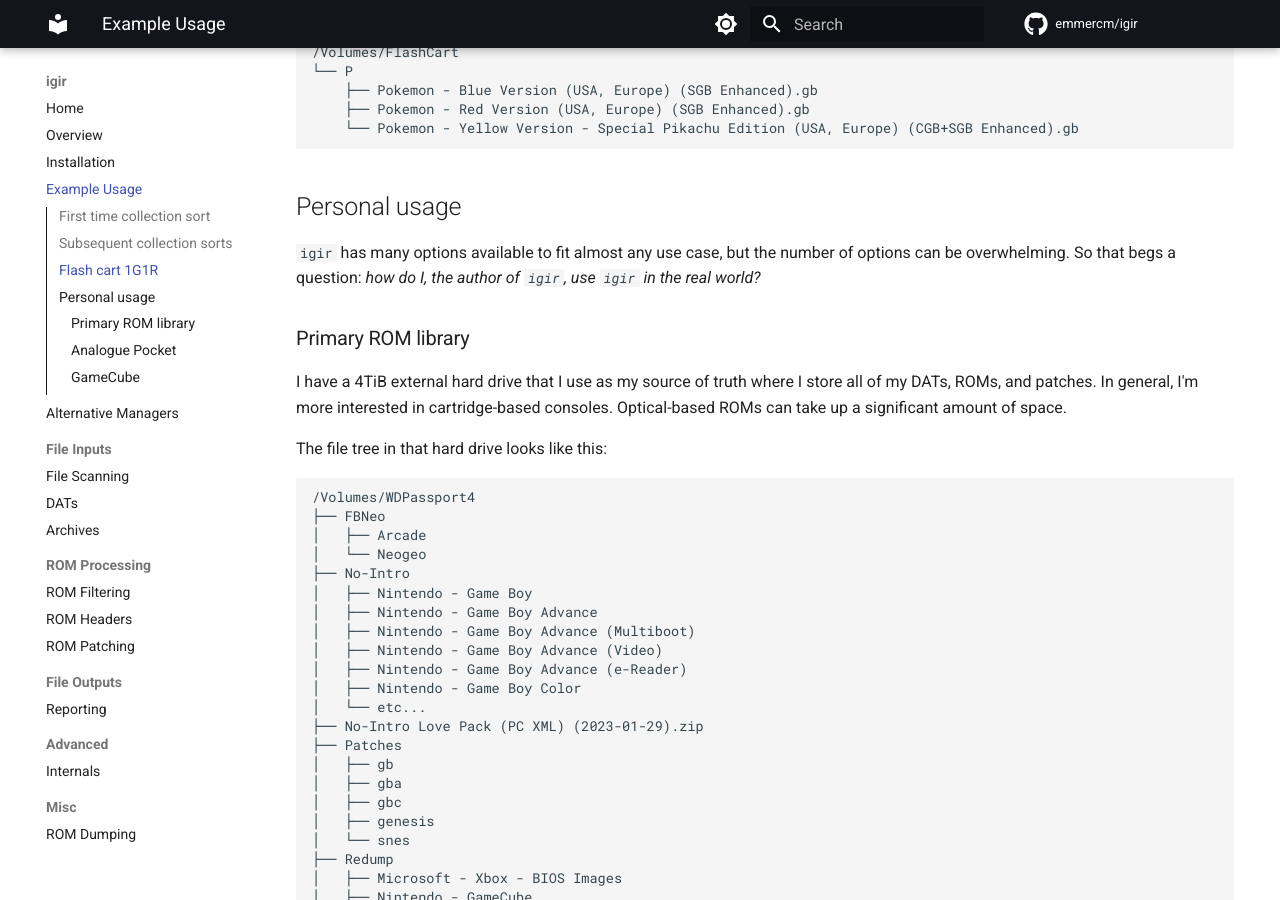
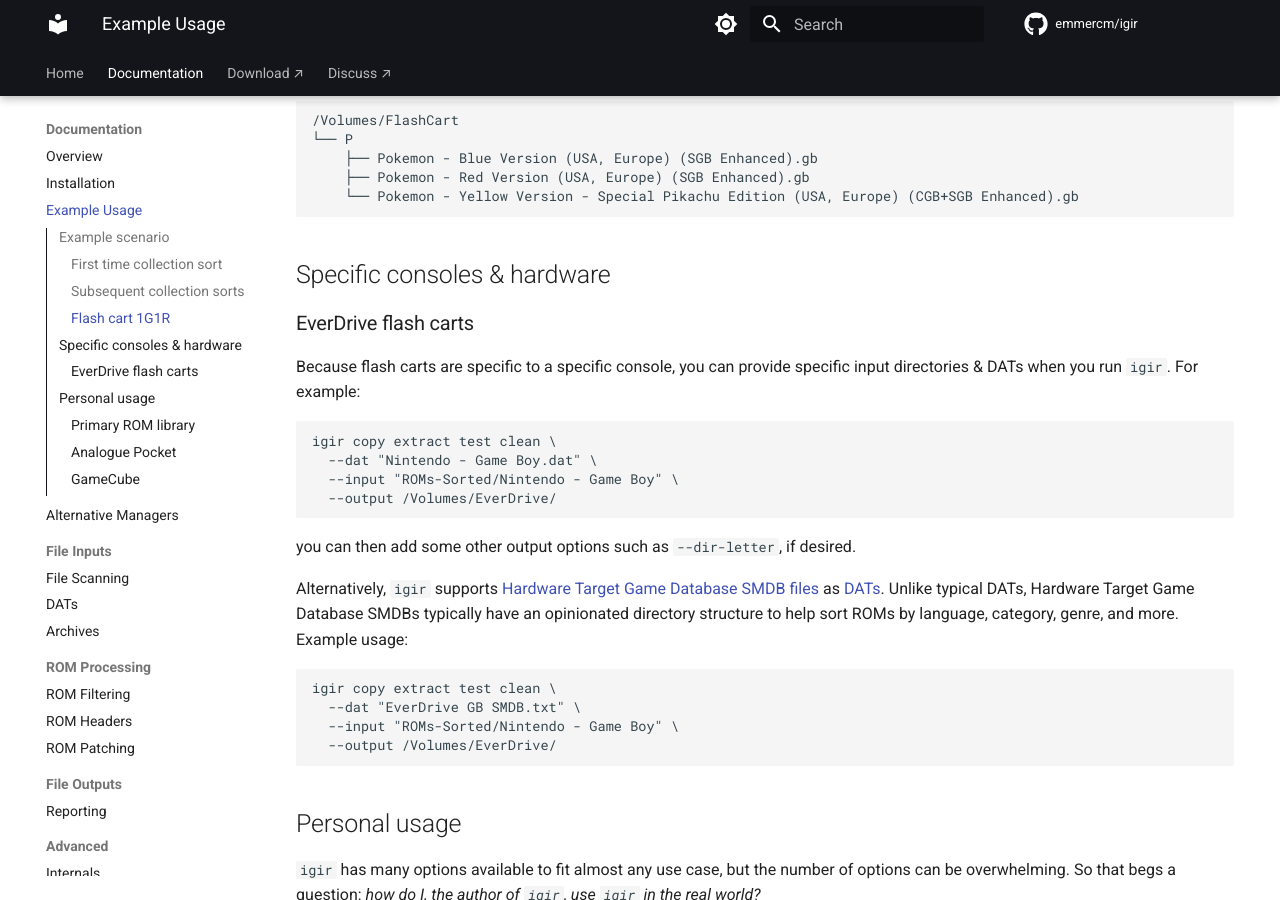
Before and after one commit to emmercm/igir, an MkDocs documentation site: the page built from docs/examples.md, in a window 1280 px wide and 900 px high, scrolled down 2038 px. Built offline with MkDocs 1.6.1 and Material for MkDocs 9.7.7, drawn with Linux system fonts in a browser that asks for light colours; comment, search, counter and statistics services are not loaded.

Commit message:
Docs: update (#384)

````diff
--- a/docs/examples.md
+++ b/docs/examples.md
@@ -2,7 +2,9 @@
 
 _See the `igir --help` message for a few common examples._
 
-## First time collection sort
+## Example scenario
+
+### First time collection sort
 
 First, you need to download a set of [DATs](dats.md). For these examples I'll assume you downloaded a No-Intro daily P/C XML `.zip`.
 
@@ -33,7 +35,7 @@
     └── Pokemon Pinball (USA, Australia) (Rumble Version) (SGB Enhanced) (GB Compatible).zip
 ```
 
-## Subsequent collection sorts
+### Subsequent collection sorts
 
 Let's say that we've done the above first time sort and were happy with the results. We can now consider the `ROMs-Sorted/` directory to be our primary collection, every file in there has been matched to a DAT.
 
@@ -67,7 +69,7 @@
     └── Pokemon Pinball (USA, Australia) (Rumble Version) (SGB Enhanced) (GB Compatible).zip
 ```
 
-## Flash cart 1G1R
+### Flash cart 1G1R
 
 Let's say we've done the above sorting we want to copy some ROMs from `ROMs-Sorted/` to a flash cart.
 
@@ -93,6 +95,30 @@
     ├── Pokemon - Blue Version (USA, Europe) (SGB Enhanced).gb
     ├── Pokemon - Red Version (USA, Europe) (SGB Enhanced).gb
     └── Pokemon - Yellow Version - Special Pikachu Edition (USA, Europe) (CGB+SGB Enhanced).gb
+```
+
+## Specific consoles & hardware
+
+### EverDrive flash carts
+
+Because flash carts are specific to a specific console, you can provide specific input directories & DATs when you run `igir`. For example:
+
+```shell
+igir copy extract test clean \
+  --dat "Nintendo - Game Boy.dat" \
+  --input "ROMs-Sorted/Nintendo - Game Boy" \
+  --output /Volumes/EverDrive/
+```
+
+you can then add some other output options such as `--dir-letter`, if desired.
+
+Alternatively, `igir` supports [Hardware Target Game Database SMDB files](https://github.com/frederic-mahe/Hardware-Target-Game-Database/tree/master/EverDrive%20Pack%20SMDBs) as [DATs](dats.md). Unlike typical DATs, Hardware Target Game Database SMDBs typically have an opinionated directory structure to help sort ROMs by language, category, genre, and more. Example usage:
+
+```shell
+igir copy extract test clean \
+  --dat "EverDrive GB SMDB.txt" \
+  --input "ROMs-Sorted/Nintendo - Game Boy" \
+  --output /Volumes/EverDrive/
 ```
 
 ## Personal usage
--- a/mkdocs.yml
+++ b/mkdocs.yml
@@ -34,6 +34,8 @@
   features:
     - search.suggest
     - search.highlight
+    - navigation.tabs
+    - navigation.tabs.sticky
     - navigation.indexes
     - navigation.sections
     - navigation.expand
@@ -54,24 +56,28 @@
 
 nav:
   - Home: index.md
-  - overview.md
-  - installation.md
-  - examples.md
-  - alternatives.md
-  - File Inputs:
-      - file-scanning.md
-      - dats.md
-      - archives.md
-  - ROM Processing:
-      - rom-filtering.md
-      - rom-headers.md
-      - rom-patching.md
-  - File Outputs:
-      - reporting.md
-  - Advanced:
-      - internals.md
-  - Misc:
-      - rom-dumping.md
+  - Documentation:
+    - overview.md
+    - installation.md
+    - examples.md
+    - alternatives.md
+    - File Inputs:
+        - file-scanning.md
+        - dats.md
+        - archives.md
+    - ROM Processing:
+        - rom-filtering.md
+        - rom-headers.md
+        - rom-patching.md
+    - File Outputs:
+        - reporting.md
+    - Advanced:
+        - internals.md
+    - Misc:
+        - rom-dumping.md
+  # https://github.com/squidfunk/mkdocs-material/issues/889#issuecomment-582297142
+  - Download ↗: https://github.com/emmercm/igir/releases/latest" target="_blank
+  - Discuss ↗: https://github.com/emmercm/igir/discussions" target="_blank
 
 extra:
   analytics:
--- a/package.json
+++ b/package.json
@@ -1,7 +1,7 @@
 {
   "name": "igir",
   "version": "1.6.0",
-  "description": "🕹 A ROM collection manager to help filter, sort, patch, and archive ROM collections on any OS.",
+  "description": "🕹 A video game ROM collection manager to help filter, sort, patch, and archive collections on any OS.",
   "keywords": [
     "1g1r",
     "analogue-pocket",
````
Also changed, not shown: README.md (+1 -1 lines), docs/dats.md (+1 -1 lines), docs/installation.md (+21 -3 lines), 2 other files.
